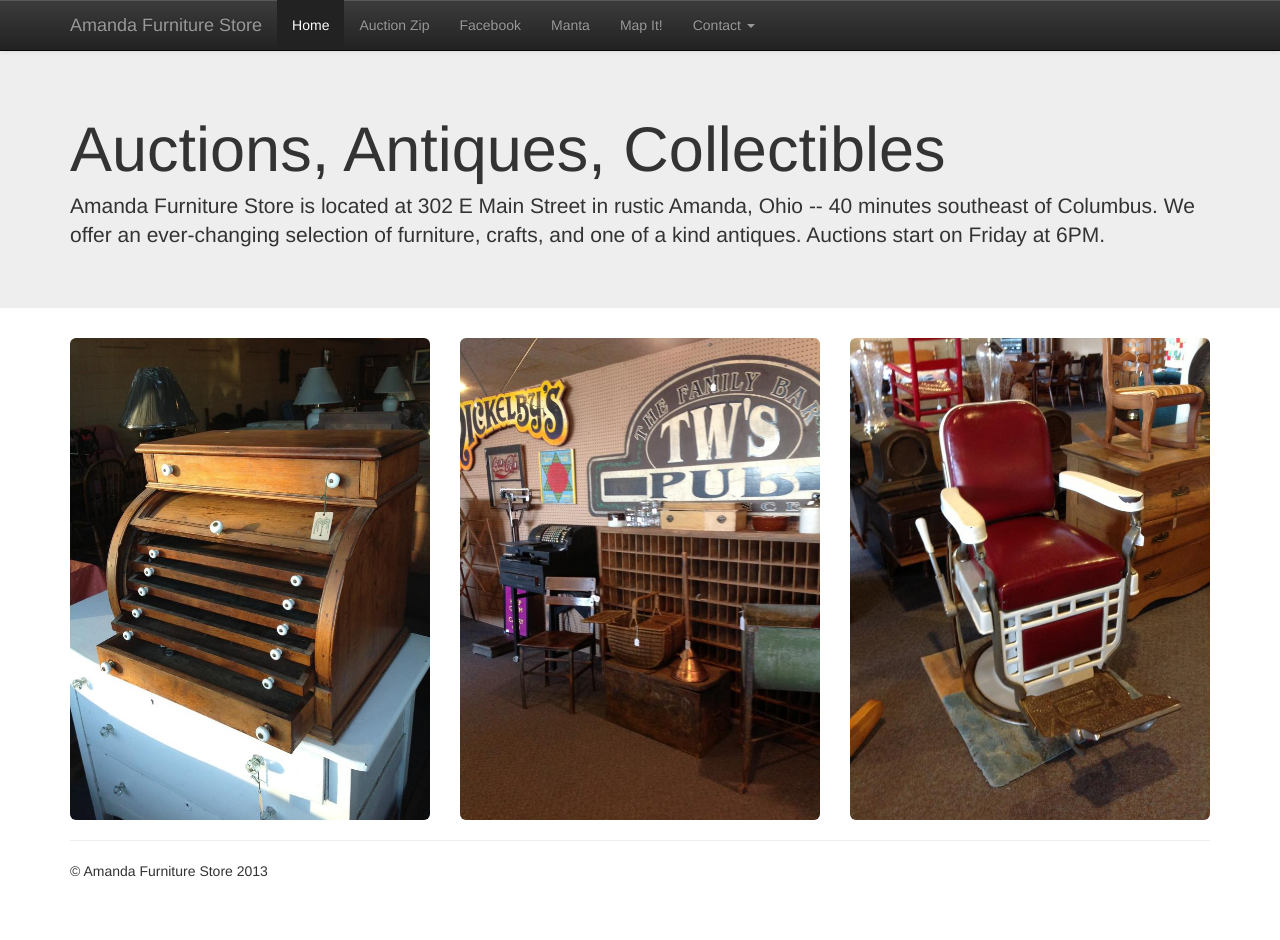
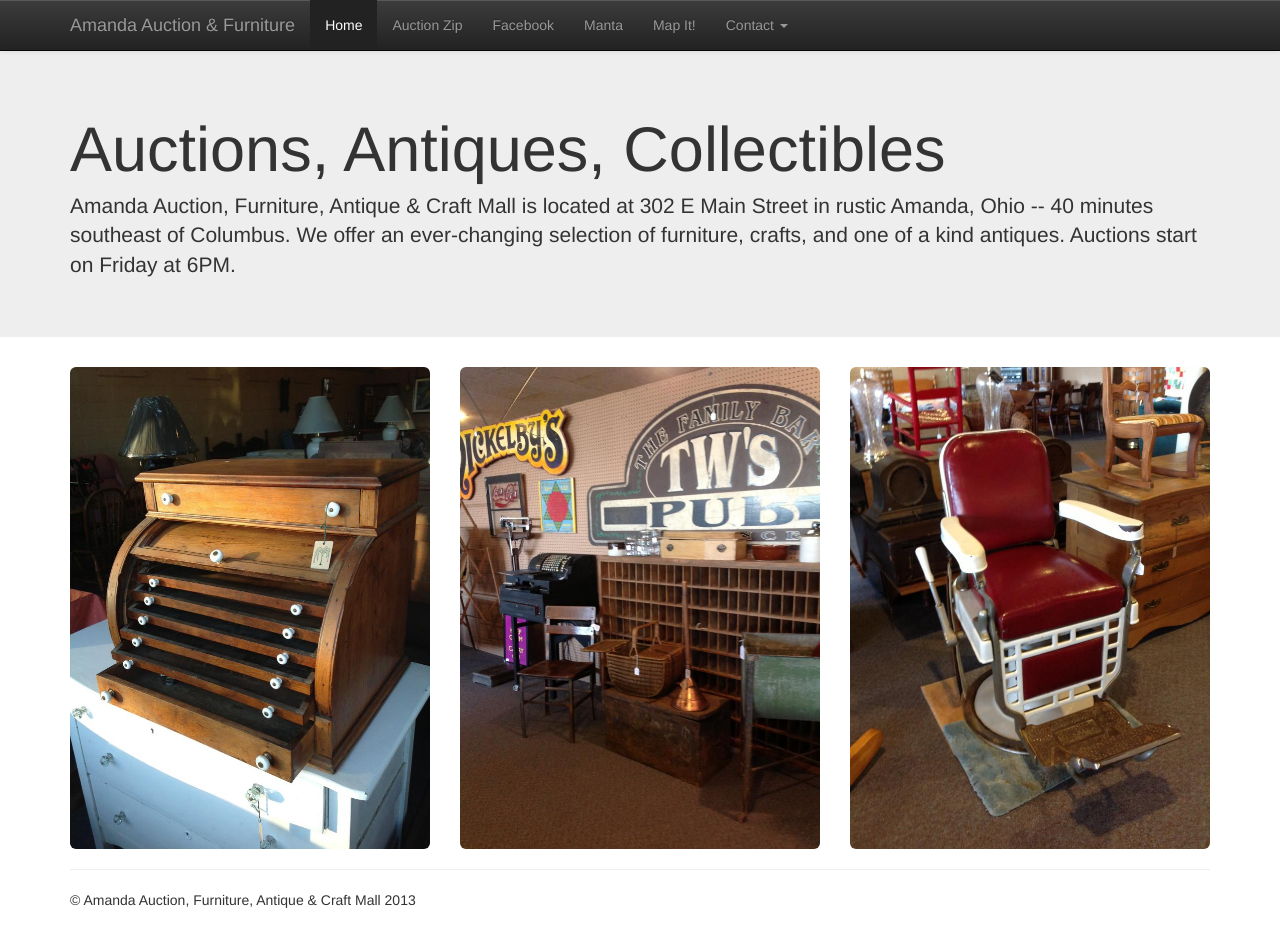
Before and after one commit to amanda-furniture/amanda-furniture.github.io, a Jekyll site: the page built from index.html, in a window 1280 px wide and 940 px high. Built offline with Jekyll 4.4.1, drawn with Linux system fonts in a browser that asks for light colours; nearby versions of some CDN libraries; Markdown is read by kramdown in place of the engine named in the settings.

Commit message:
use more accurate name

```diff
--- a/_layouts/default.html
+++ b/_layouts/default.html
@@ -84,7 +84,7 @@
       <hr>
 
       <footer>
-      <p>&copy; {{ page.brief }} 2013</p>
+      <p>&copy; {{ page.title }} 2013</p>
       </footer>
     </div> <!-- /container -->        <script src="//ajax.googleapis.com/ajax/libs/jquery/1.10.1/jquery.min.js"></script>
         <script>window.jQuery || document.write('<script src="js/vendor/jquery-1.10.1.min.js"><\/script>')</script>
--- a/index.html
+++ b/index.html
@@ -1,8 +1,8 @@
 ---
 layout: default
-title: Amanda Auction, Furniture, Antique & Craft Mall - Amanda, OH
-brief: Amanda Furniture Store
-description: Amanda Furniture Store is located at 302 E Main Street in rustic Amanda, Ohio -- 40 minutes southeast of Columbus. We offer an ever-changing selection of furniture, crafts, and one of a kind antiques. Auctions start on Friday at 6PM.
+title: Amanda Auction, Furniture, Antique & Craft Mall
+brief: Amanda Auction & Furniture
+description:  Amanda Auction, Furniture, Antique & Craft Mall is located at 302 E Main Street in rustic Amanda, Ohio -- 40 minutes southeast of Columbus. We offer an ever-changing selection of furniture, crafts, and one of a kind antiques. Auctions start on Friday at 6PM.
 phone_number: 740-969-2851
 email: ernestjweaver@yahoo.com
 
```
Also changed, not shown: other parts of _layouts/default.html (+1 -1 lines).
